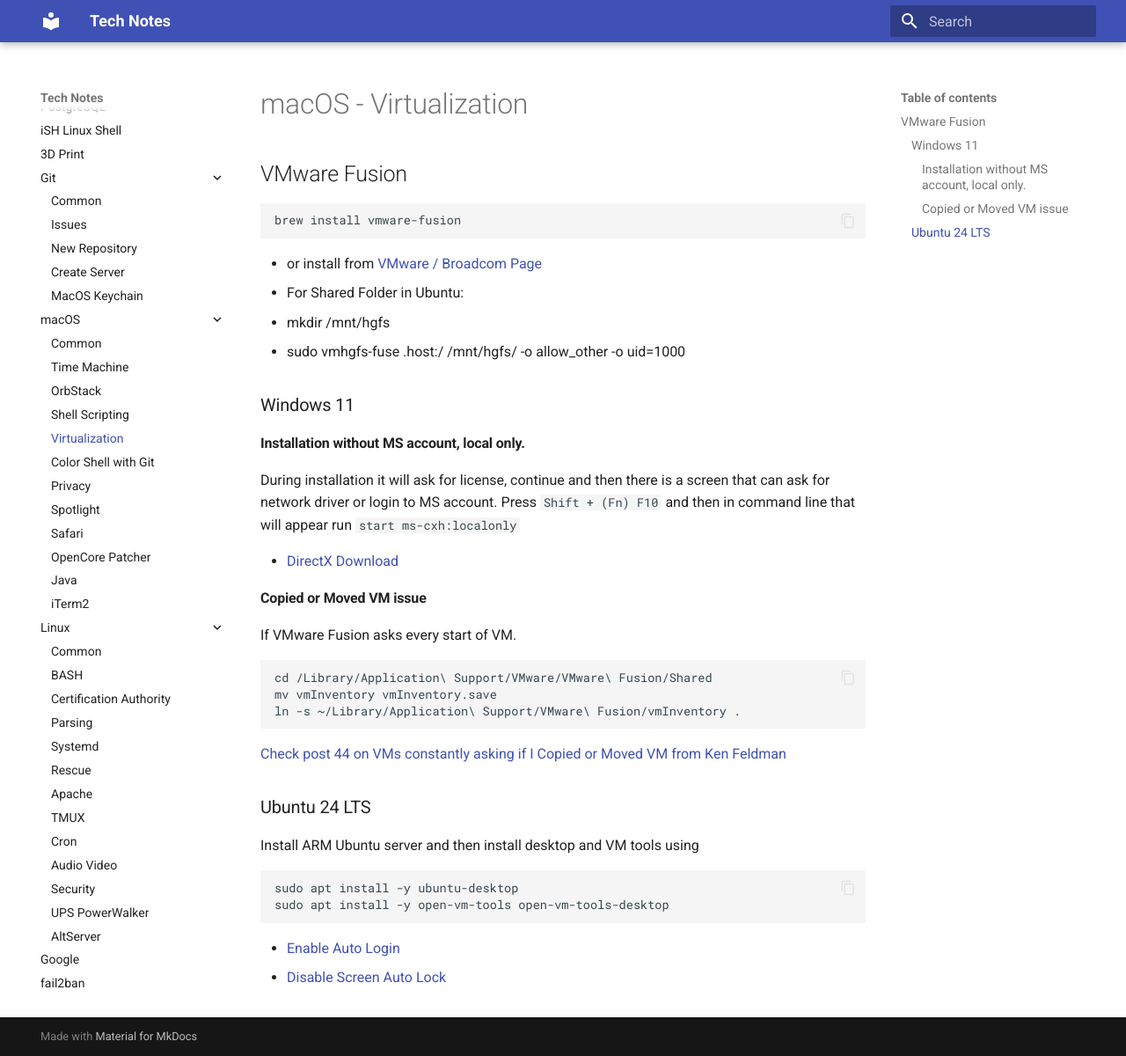
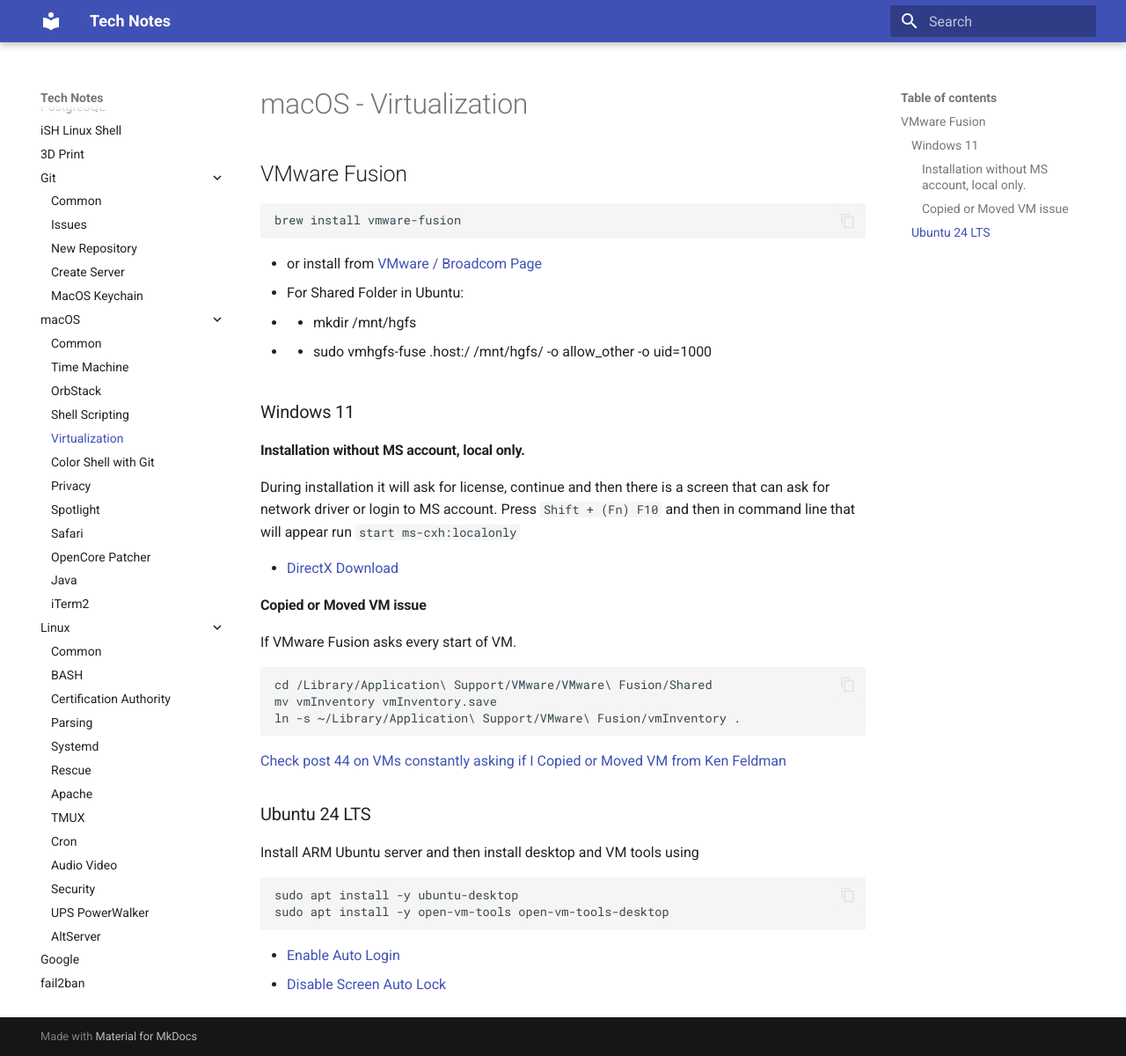
Before and after one commit to jorycz/technotes, an MkDocs documentation site: the page built from docs/macOS/macOS-Virtualization.md, in a window 1280 px wide and 1200 px high. Shown: the whole window at 88% size. Built offline with MkDocs 1.6.1 and Material for MkDocs 9.7.7, drawn with Linux system fonts in a browser that asks for light colours.

Commit message:
VMware Player, Ubuntu Shared Folder access.

```diff
--- a/docs/macOS/macOS-Virtualization.md
+++ b/docs/macOS/macOS-Virtualization.md
@@ -6,8 +6,8 @@
 
 * or install from [VMware / Broadcom Page](https://www.vmware.com/products/desktop-hypervisor/workstation-and-fusion)
 * For Shared Folder in Ubuntu:
-  * mkdir /mnt/hgfs
-  * sudo vmhgfs-fuse .host:/ /mnt/hgfs/ -o allow_other -o uid=1000
+* * mkdir /mnt/hgfs
+* * sudo vmhgfs-fuse .host:/ /mnt/hgfs/ -o allow_other -o uid=1000
 
 ### Windows 11
 
```
